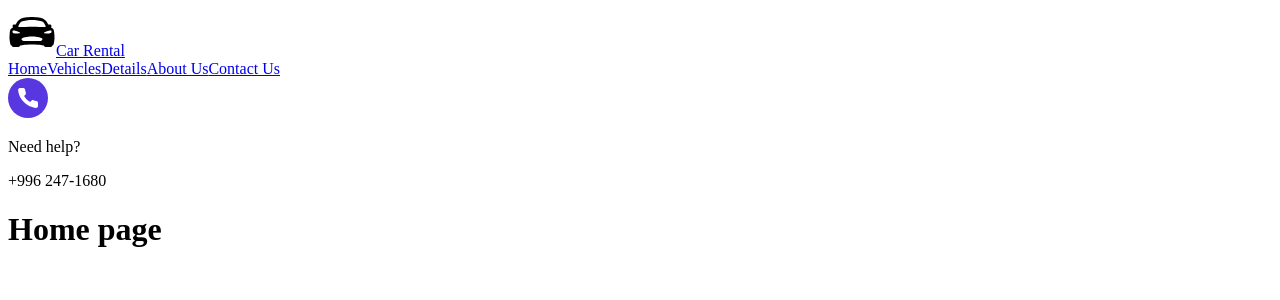
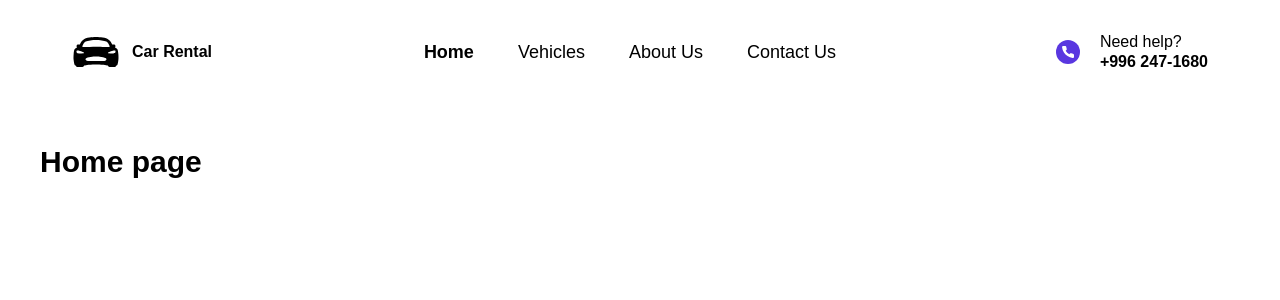
Before and after one commit to Asharulislam/car-rental-web-app, a React (Vite) app: page / in a window 1280 px wide. Shown: the top 300 px of the page. Built offline with nearby package versions, Linux system fonts and the light colour scheme.

Commit message:
refactoring

```diff
--- a/src/App.tsx
+++ b/src/App.tsx
@@ -1,12 +1,13 @@
 import { Routes, Route } from "react-router-dom";
 import Layout from "./app/component/Layout";
 import Home from "./app/pages/Home";
+import AppRoutes from "./app/constants/AppRoutes";
 
 export default function App() {
   return (
     <Routes>
       <Route element={<Layout />}>
-        <Route path="/" element={<Home />} />
+        <Route path={AppRoutes.home} element={<Home />} />
       </Route>
     </Routes>
   );
--- a/src/app/component/Navbar.tsx
+++ b/src/app/component/Navbar.tsx
@@ -1,22 +1,22 @@
 import { Link, NavLink } from 'react-router-dom';
-import logo from '../../assets/car.svg';
-import phone from '../../assets/phone.svg';
+import AppImages from '../constants/AppImages';
+import AppRoutes from '../constants/AppRoutes';
+import AppStrings from '../constants/AppStrings';
 
 const links = [
-  { to: '/', label: 'Home' },
-  { to: '/vehicles', label: 'Vehicles' },
-  { to: '/vehicles/1', label: 'Details' },
-  { to: '/about', label: 'About Us' },
-  { to: '/contact', label: 'Contact Us' },
+  { to: AppRoutes.home, label: AppStrings.nav.home },
+  { to: AppRoutes.vehicles, label: AppStrings.nav.vehicles },
+  { to: AppRoutes.about, label: AppStrings.nav.about },
+  { to: AppRoutes.contact, label: AppStrings.nav.contact },
 ];
 
 export default function Navbar() {
   return (
     <header className="max-w-[1440px] mx-auto flex items-center justify-between px-[72px] py-7">
       {/* Left: logo */}
-      <Link to="/" className="flex items-center gap-3">
-        <img src={logo} alt="Car Rental" className="size-12" />
-        <span className="font-inter font-bold text-base">Car Rental</span>
+      <Link to={AppRoutes.home} className="flex items-center gap-3">
+        <img src={AppImages.logo} alt={AppStrings.appName} className="size-12" />
+        <span className="font-inter font-bold text-base">{AppStrings.appName}</span>
       </Link>
 
       {/* Middle: menu */}
@@ -38,11 +38,11 @@ export default function Navbar() {
       {/* Right: phone */}
       <div className="flex items-center gap-3">
         <div className="bg-primary rounded-full size-10 flex items-center justify-center">
-          <img src={phone} alt="" className="size-6" />
+          <img src={AppImages.phone} alt="" className="size-6" />
         </div>
         <div className="leading-tight">
-          <p>Need help?</p>
-          <p className="font-semibold">+996 247-1680</p>
+          <p>{AppStrings.contact.needHelp}</p>
+          <p className="font-semibold">{AppStrings.contact.phone}</p>
         </div>
       </div>
     </header>
--- /dev/null
+++ b/src/app/constants/AppImages.ts
@@ -0,0 +1,13 @@
+import banner from '../../assets/banner.png';
+import car from '../../assets/car.png';
+import logo from '../../assets/car.svg';
+import phone from '../../assets/phone.svg';
+
+const AppImages = {
+  banner,
+  car,
+  logo,
+  phone,
+} as const;
+
+export default AppImages;
--- /dev/null
+++ b/src/app/constants/AppRoutes.ts
@@ -0,0 +1,8 @@
+const AppRoutes = {
+  home: '/',
+  vehicles: '/vehicles',
+  about: '/about',
+  contact: '/contact',
+} as const;
+
+export default AppRoutes;
--- /dev/null
+++ b/src/app/constants/AppStrings.ts
@@ -0,0 +1,21 @@
+const AppStrings = {
+  appName: 'Car Rental',
+
+  nav: {
+    home: 'Home',
+    vehicles: 'Vehicles',
+    about: 'About Us',
+    contact: 'Contact Us',
+  },
+
+  contact: {
+    needHelp: 'Need help?',
+    phone: '+996 247-1680',
+  },
+
+  home: {
+    title: 'Home page',
+  },
+} as const;
+
+export default AppStrings;
--- a/src/app/pages/Home.tsx
+++ b/src/app/pages/Home.tsx
@@ -1,3 +1,5 @@
+import AppStrings from '../constants/AppStrings';
+
 export default function Home() {
-  return <h1 className="text-3xl font-bold p-10">Home page</h1>;
+  return <h1 className="text-3xl font-bold p-10">{AppStrings.home.title}</h1>;
 }
--- a/src/index.css
+++ b/src/index.css
@@ -1,6 +1,6 @@
 @import "tailwindcss";
 
-theme {
+@theme {
   --font-sans: "Work Sans Variable", sans-serif;
   --font-inter: "Inter Variable", sans-serif;
 }
--- a/src/main.tsx
+++ b/src/main.tsx
@@ -3,6 +3,7 @@ import { createRoot } from 'react-dom/client';
 import { BrowserRouter } from 'react-router-dom';
 import '@fontsource-variable/work-sans';
 import '@fontsource-variable/inter';
+import './index.css';
 import App from './App';
 
 createRoot(document.getElementById('root')!).render(
```
Also changed, not shown: src/assets/banner.png (added), src/assets/car.png (added).
